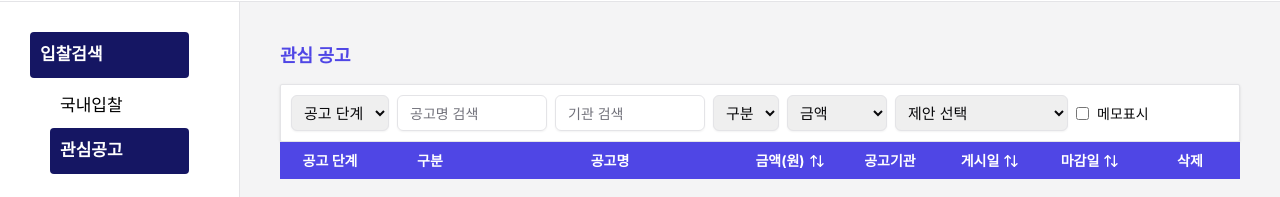
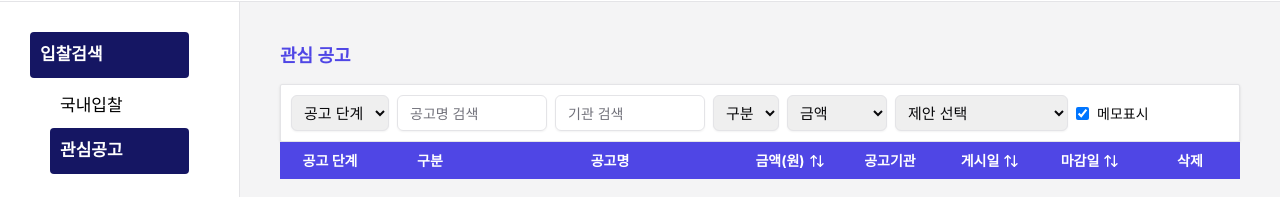
Before and after one commit to hckang80/nextjs-beginner-task, a Next.js app: page /dashboard/bid_favorites in a window 1280 px wide. Shown: the part 98-295 px from the top of the page. Built offline with nearby package versions, Linux system fonts and the light colour scheme.

Commit message:
chore: 메모표시 기본 열기로 변경

```diff
--- a/app/dashboard/bid_favorites/page.tsx
+++ b/app/dashboard/bid_favorites/page.tsx
@@ -29,7 +29,7 @@ export default function BidFavorites() {
     }
   }, []);
 
-  const [isVisibleMemoContext, setIsVisibleMemoContext] = useState(false);
+  const [isVisibleMemoContext, setIsVisibleMemoContext] = useState(true);
 
   const { setTags, setAppliedTags, setBidAnnouncementsContext } = useFavoriteList();
 
```
